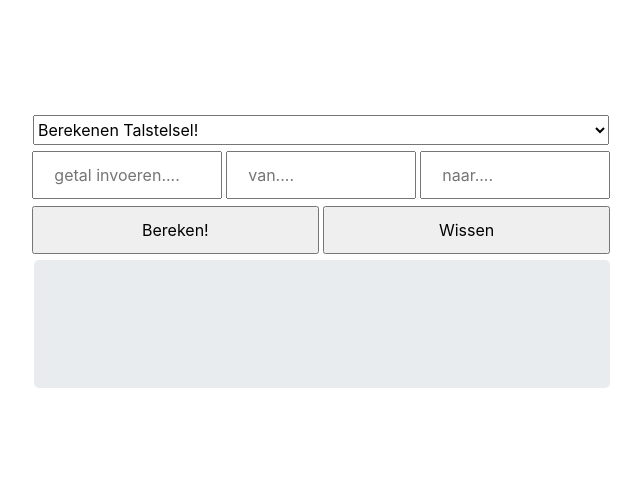
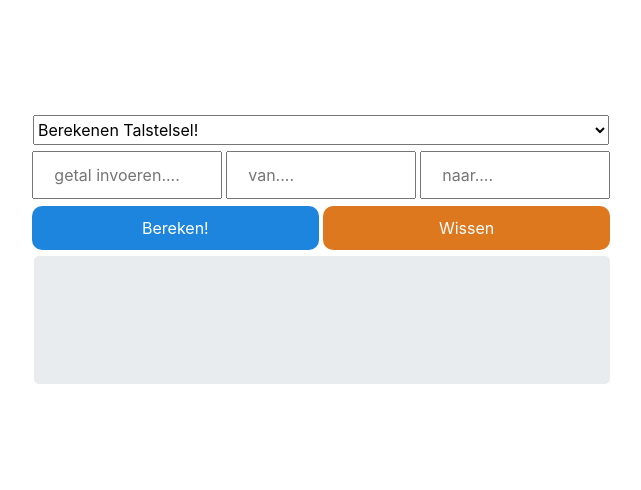
Before and after one commit to NielsdenHaas/Project-4A-groep_1, a PHP site: page /ingewikkelde_rekenpagina.php in a window 1280 px wide. Shown: the part 641-1131 px from the top of the page, without its empty margins (319-960 px from the left). Run offline with PHP 8.4, Linux system fonts and the light colour scheme; a user stored in the database is signed in.

Commit message:
raderen gefixed

```diff
--- a/Websites/css/ingewikkelde_rekenpagina.css
+++ b/Websites/css/ingewikkelde_rekenpagina.css
@@ -53,6 +53,20 @@ form {
 .button {
     width: 22.4vw;
     margin: 0.5vw 0 0 0;
+}
+
+.bereken_btn {
+    color: white;
+    background-color: #1E85DF;
+    border: none;
+    border-radius: 10px;
+}
+
+.wis_btn {
+    color: white;
+    background-color: #DE781F;
+    border: none;
+    border-radius: 10px;
 }
 
 @media only screen and (max-width: 769px) {
--- a/Websites/css/raderen.css
+++ b/Websites/css/raderen.css
@@ -46,7 +46,10 @@
     .wheels {
         display: flex;
         justify-content: space-around;
+        align-items: flex-end;
         text-align: center;
+
+        margin-top: 100px;
     }
     .arrow {
         position: relative;
--- a/Websites/ingewikkelde_rekenpagina.php
+++ b/Websites/ingewikkelde_rekenpagina.php
@@ -46,8 +46,8 @@ include "header-ingelogd.php";
             <input class="input" type="number" id="naar" placeholder="naar....">
         </div>
         <div class="buttons">
-            <input class="button" type="button" value="Bereken!" onclick="Bereken()">
-            <input class="button" type="button" value="Wissen" onclick="resetform()">
+            <input class="button bereken_btn" type="button" value="Bereken!" onclick="Bereken()">
+            <input class="button wis_btn" type="button" value="Wissen" onclick="resetform()">
         </div>
         <div class="form-group">
             <div id="dResultaat" class="jumbotron"></div>
```
